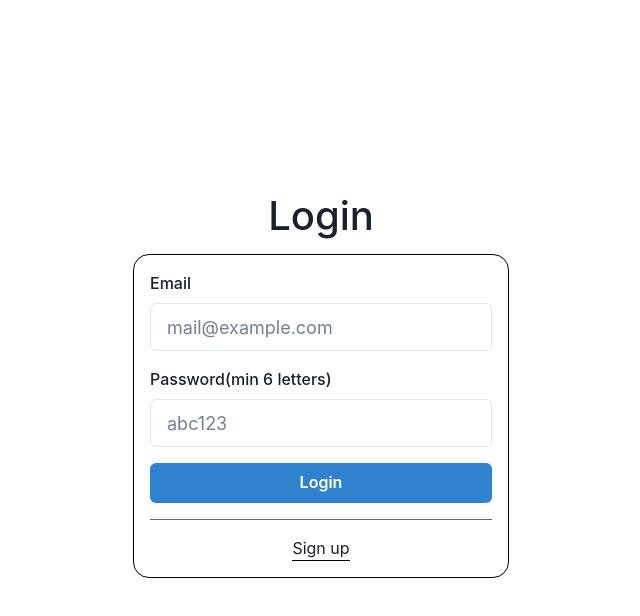
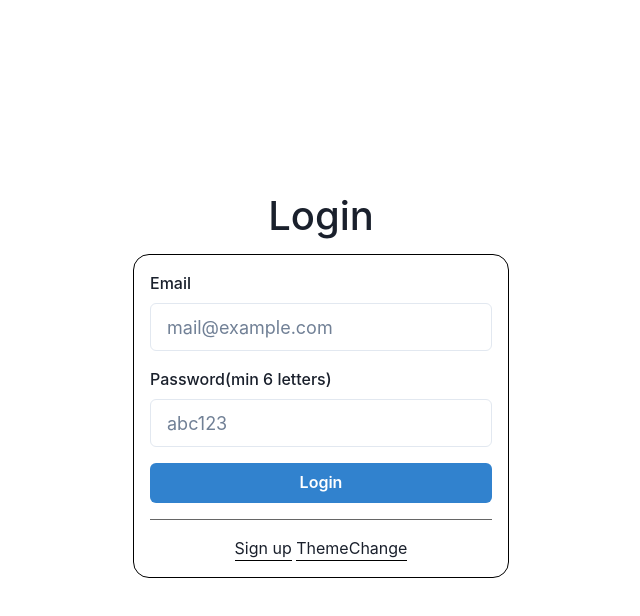
Before and after one commit to woojoo03/reactjs-graphql-frontend, a React (Vite) app: page / in a window 1280 px wide. Both pictures are taken after a click on the button "Login". Shown: the top 616 px of the page, without its empty margins (319-959 px from the left). Built offline with nearby package versions, Linux system fonts and the light colour scheme.

Commit message:
feat: 소스 정리

```diff
--- a/src/components/sections/auth/LoginSection.tsx
+++ b/src/components/sections/auth/LoginSection.tsx
@@ -5,6 +5,9 @@ import { theme } from '@/utils/theme';
 import { Link, useNavigate } from 'react-router-dom';
 import { Login } from '@/types/async';
 import useSettingContext from '@/hooks/useSettingContext';
+import useUserContext from '@/hooks/useUserContext';
+import { useReactiveVar } from '@apollo/client';
+import { userStore } from '@/infra/stores/authStore';
 
 // ----------------------------------------------------------------------
 
@@ -71,6 +74,10 @@ export const LoginSection: React.FC<Props> = ({ actions, error }) => {
 	const { models, operations } = useLogin({ actions });
 	const setting = useSettingContext();
 	console.log('LoginSection : useSettingContext :', setting);
+	const userContext = useUserContext();
+	console.log('LoginSection : useUserContext :', userContext);
+	const userInfo = useReactiveVar(userStore);
+	console.log('LoginSection : useReactiveVar :', userInfo);
 
 	return (
 		<Center h={theme.h.full}>
@@ -88,6 +95,10 @@ export const LoginSection: React.FC<Props> = ({ actions, error }) => {
 						<Text cursor={'pointer'} mb={theme.m.sm} borderBottom={theme.border} onClick={operations.handleSignUp}>
 							Sign up
 						</Text>
+						<div>&nbsp;</div>
+						<Text cursor={'pointer'} mb={theme.m.sm} borderBottom={theme.border} onClick={setting.toggleTheme}>
+							ThemeChange
+						</Text>
 					</Center>
 				</Layout>
 			</VStack>
--- a/src/components/sections/auth/SignUpSection.tsx
+++ b/src/components/sections/auth/SignUpSection.tsx
@@ -4,6 +4,10 @@ import { Form } from '@/components/form';
 import { theme } from '@/utils/theme';
 import { Link, useNavigate } from 'react-router-dom';
 import { SignUp } from '@/types/async';
+import useSettingContext from '@/hooks/useSettingContext';
+import useUserContext from '@/hooks/useUserContext';
+import { useReactiveVar } from '@apollo/client';
+import { userStore } from '@/infra/stores/authStore';
 
 // ----------------------------------------------------------------------
 
@@ -83,6 +87,12 @@ type Props = {
 
 export const SignUpSection: React.FC<Props> = ({ actions, error }) => {
 	const { models, operations } = useSignUp({ actions });
+	const setting = useSettingContext();
+	console.log('SignUpSection : useSettingContext :', setting);
+	const userContext = useUserContext();
+	console.log('SignUpSection : useUserContext :', userContext);
+	const userInfo = useReactiveVar(userStore);
+	console.log('SignUpSection : useReactiveVar :', userInfo);
 
 	return (
 		<Center h={theme.h.full}>
@@ -100,6 +110,10 @@ export const SignUpSection: React.FC<Props> = ({ actions, error }) => {
 						<Text cursor={'pointer'} mb={theme.m.sm} borderBottom={theme.border} onClick={operations.handleLogin}>
 							Login
 						</Text>
+						<div>&nbsp;</div>
+						<Text cursor={'pointer'} mb={theme.m.sm} borderBottom={theme.border} onClick={setting.toggleTheme}>
+							ThemeChange
+						</Text>
 					</Center>
 				</Layout>
 			</VStack>
--- a/src/components/sections/main/MainSection.tsx
+++ b/src/components/sections/main/MainSection.tsx
@@ -5,6 +5,7 @@ import { useNavigate } from 'react-router-dom';
 import reactLogo from '@/assets/images/react.svg';
 import { useReactiveVar } from '@apollo/client';
 import { authStore } from '@/infra/stores/authStore';
+import useSettingContext from '@/hooks/useSettingContext';
 
 const useMain = () => {
 	const [count, setCount] = useState(0);
@@ -27,6 +28,8 @@ type Props = {
 
 export const MainSection: React.FC<Props> = ({ error }) => {
 	const { models, operations } = useMain();
+	const setting = useSettingContext();
+	console.log('MainSection : useSettingContext :', setting);
 
 	const loginId = useReactiveVar(authStore);
 	console.log('MainSection : useReactiveVar :', loginId);
--- a/src/components/sections/user/AccountSection.tsx
+++ b/src/components/sections/user/AccountSection.tsx
@@ -7,6 +7,9 @@ import { ChangePassword, SignOut } from '@/types/async';
 import useCustomToast from '@/hooks/useCustomToast';
 import useUserContext from '@/hooks/useUserContext';
 import { Link } from 'react-router-dom';
+import useSettingContext from '@/hooks/useSettingContext';
+import { useReactiveVar } from '@apollo/client';
+import { userStore } from '@/infra/stores/authStore';
 
 // ----------------------------------------------------------------------
 
@@ -76,8 +79,12 @@ type Props = {
 
 export const AccountSection: React.FC<Props> = ({ id, actions, error }) => {
 	const { models, operations } = useAccount({ id, actions });
+	const setting = useSettingContext();
+	console.log('AccountSection : useSettingContext :', setting);
 	const userContext = useUserContext();
 	console.log('AccountSection : useUserContext :', userContext);
+	const userInfo = useReactiveVar(userStore);
+	console.log('AccountSection : useReactiveVar :', userInfo);
 
 	return (
 		<ThreadLayout page="Account">
@@ -93,6 +100,10 @@ export const AccountSection: React.FC<Props> = ({ id, actions, error }) => {
 					<Text display={'inline-block'} cursor="pointer" onClick={operations.handleSignOut}>
 						Sign out
 					</Text>
+					<div>&nbsp;</div>
+					<Text cursor={'pointer'} mb={theme.m.sm} borderBottom={theme.border} onClick={setting.toggleTheme}>
+						ThemeChange
+					</Text>
 				</Center>
 			</Box>
 		</ThreadLayout>
--- a/src/components/sections/user/ProfileSection.tsx
+++ b/src/components/sections/user/ProfileSection.tsx
@@ -9,6 +9,8 @@ import { User } from '@/types/models';
 import { userStore } from '@/infra/stores/authStore';
 import { useReactiveVar } from '@apollo/client';
 import { Link } from 'react-router-dom';
+import useSettingContext from '@/hooks/useSettingContext';
+import useUserContext from '@/hooks/useUserContext';
 
 // ----------------------------------------------------------------------
 
@@ -20,6 +22,10 @@ type Props = {
 };
 
 export const ProfileSection: React.FC<Props> = ({ user, actions }) => {
+	const setting = useSettingContext();
+	console.log('ProfileSection : useSettingContext :', setting);
+	const userContext = useUserContext();
+	console.log('ProfileSection : useUserContext :', userContext);
 	const userInfo = useReactiveVar(userStore);
 	console.log('ProfileSection : useReactiveVar :', userInfo);
 
--- a/src/infra/operations/useMockAuthOperations.ts
+++ b/src/infra/operations/useMockAuthOperations.ts
@@ -3,6 +3,8 @@ import { authStore, userStore } from '@/infra/stores/authStore';
 import { User } from '@/types/models/User';
 import storage from '@/utils/storage';
 import useUserContext from '@/hooks/useUserContext';
+import useSettingContext from '@/hooks/useSettingContext';
+import { useEffect } from 'react';
 
 // ----------------------------------------------------------------------
 
@@ -17,6 +19,8 @@ export const useMockAuthOperations: () => {
 	loading: boolean;
 	mutations: Mutations;
 } = () => {
+	const settingContext = useSettingContext();
+	console.log('useMockAuthOperations : useSettingContext :', settingContext);
 	const userContext = useUserContext();
 	console.log('useMockAuthOperations : useUserContext :', userContext);
 
@@ -62,6 +66,15 @@ export const useMockAuthOperations: () => {
 		});
 	}
 
+	useEffect(() => {
+		console.log('++++++++++++++++++++++++++++++');
+		console.log(typeof settingContext.toggleTheme);
+		console.log('++++++++++++++++++++++++++++++');
+		if (typeof settingContext.toggleTheme === 'function') {
+			settingContext.toggleTheme();
+		}
+	}, []);
+
 	const updateTokenByLogin = async (args: MutationUpdateTokenByLoginArgs) => {
 		console.log('updateTokenByLogin : args :', args);
 		storage.setToken('TEST_TOKEN');
--- a/src/providers/ContextProvider.tsx
+++ b/src/providers/ContextProvider.tsx
@@ -14,7 +14,7 @@ type UserContextProps = {
 	accessToken: string;
 	refreshToken: string;
 	// Actions
-	update?: (userInfo: UserInfo) => void;
+	update?: (userInfo: UserInfo) => void | undefined;
 };
 
 const UserContext = createContext<UserContextProps>({
@@ -25,9 +25,7 @@ const UserContext = createContext<UserContextProps>({
 	accessToken: '',
 	refreshToken: '',
 	// Actions
-	update: (userInfo: UserInfo) => {
-		console.log(userInfo);
-	},
+	update: undefined,
 });
 
 type UsersProviderProps = {
```
